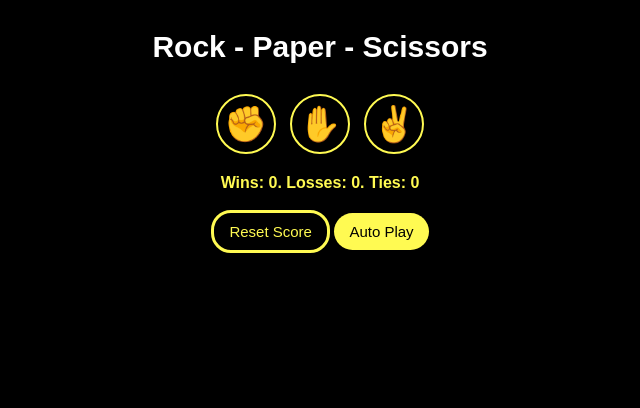
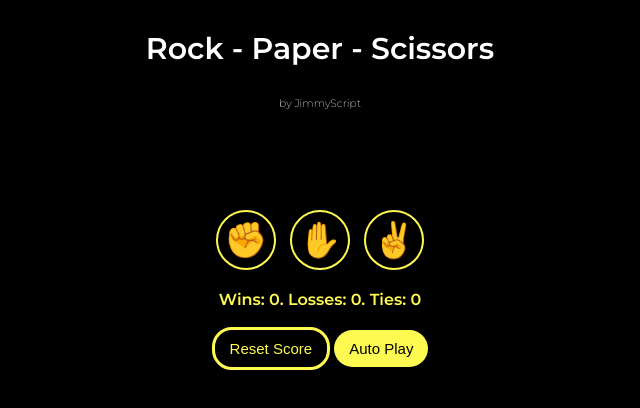
Before and after one commit to jimmyscript-dev/rock-paper-scissors, a plain HTML site: page index.html in a window 1280 px wide. Shown: the whole page, without its empty margins (320-960 px from the left). Drawn offline with Linux system fonts and the light colour scheme.

Commit message:
putting additional designs

```diff
--- a/12-rock-paper-scissors.css
+++ b/12-rock-paper-scissors.css
@@ -2,6 +2,7 @@ body {
   font-family: Arial;
   background: black;
   text-align: center;
+  font-family: 'Montserrat', sans-serif;
 }
 
 .js-rock-btn {
@@ -100,7 +101,8 @@ body {
   font-weight: bold;
 }
 
-.js-yes-btn, .js-no-btn {
+.js-yes-btn,
+.js-no-btn {
   background: #FFFA52;
   color: black;
   font-size: 15px;
@@ -109,3 +111,10 @@ body {
   border: none;
   align-items: center;
 }
+
+h6 {
+  margin-top: 0px;
+  color: #f9f9f9;
+  font-weight: 200;
+  margin-bottom: 100px;
+}
--- a/index.html
+++ b/index.html
@@ -5,11 +5,16 @@
   <meta charset="UTF-8">
   <meta name="viewport" content="width=device-width, initial-scale=1">
   <link rel="stylesheet" href="12-rock-paper-scissors.css">
+  <link rel="preconnect" href="https://fonts.googleapis.com">
+<link rel="preconnect" href="https://fonts.gstatic.com" crossorigin>
+<link href="https://fonts.googleapis.com/css2?family=Montserrat:wght@200;600&display=swap" rel="stylesheet">
   <title></title>
 </head>
 
 <body>
-  <p class="title">Rock - Paper - Scissors</p>
+  <p class="title">Rock - Paper - Scissors
+    <h6>by JimmyScript</h6>
+  </p>
   <button class="js-rock-btn">✊</button>
   <button class="js-paper-btn">✋</button>
   <button class="js-scissors-btn">✌</button>
@@ -20,7 +25,6 @@
   <p class="js-show-reset-confirmation"></p>
   <button class="js-reset">Reset Score</button>
   <button class="auto-play">Auto Play</button>
-
   <script src="12-rock-paper-scissors.js"></script>
 </body>
 
```
